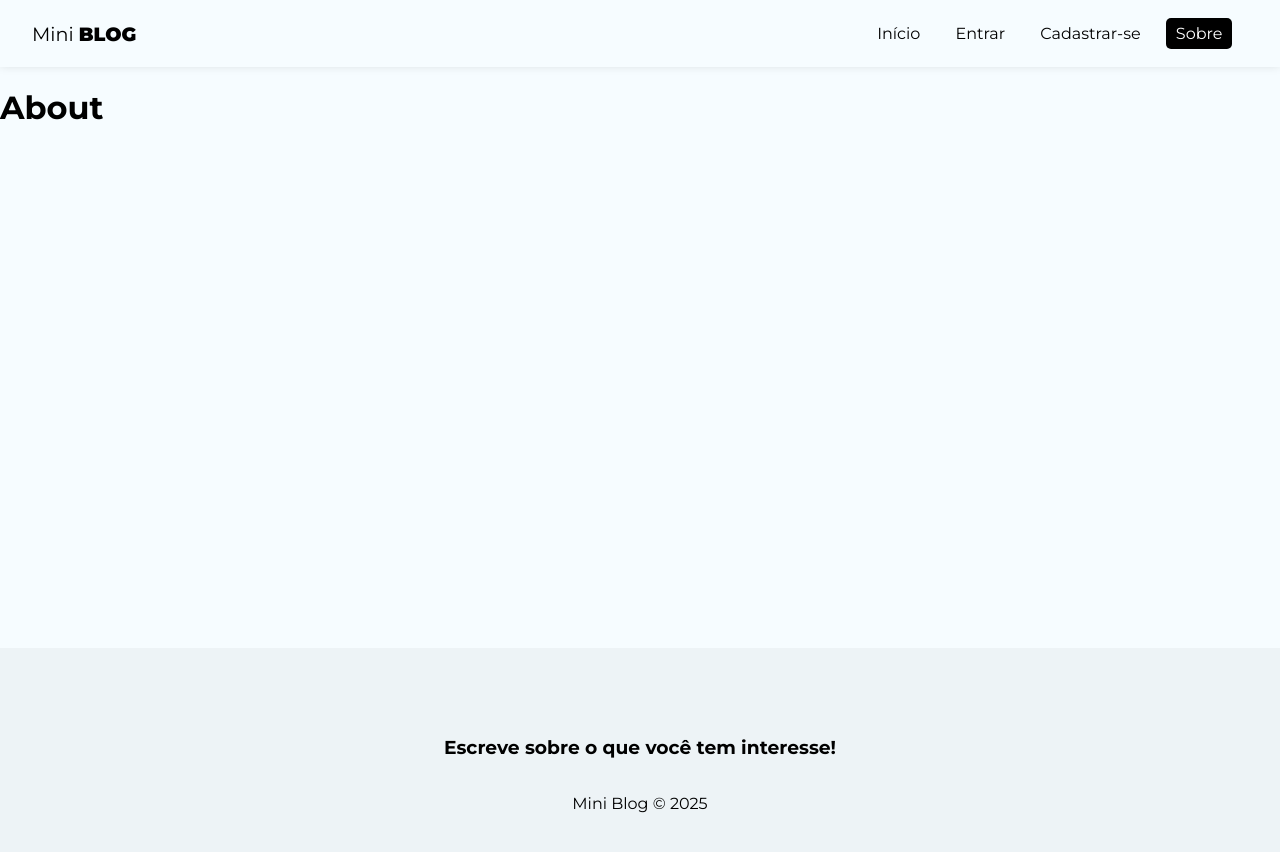
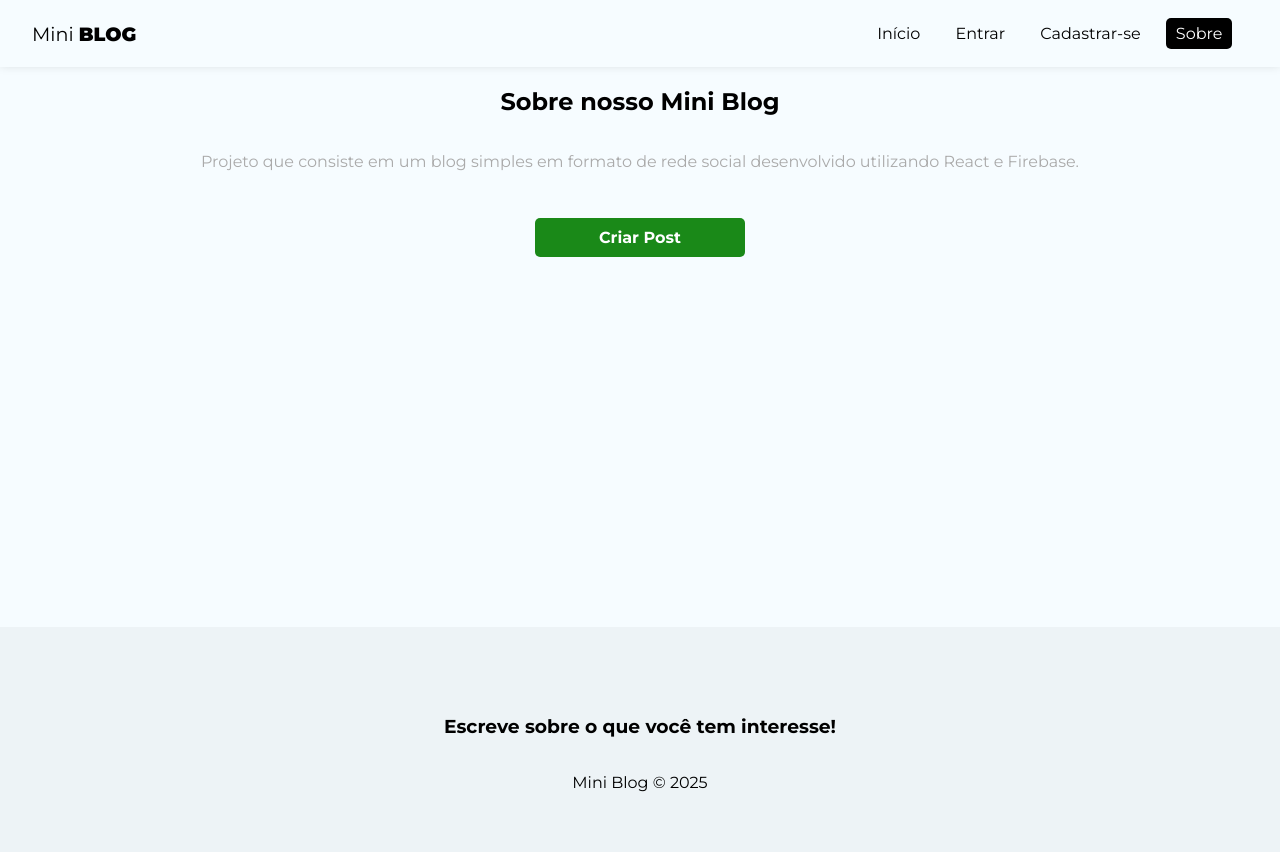
Before and after one commit to Gabrielneves05/miniblog, a React (Create React App) app: page /about in a window 1280 px wide. Shown: the top 852 px of the page. Built offline with nearby package versions, Linux system fonts and the light colour scheme; no server answers.

Commit message:
feat: blocking pages that require authentication / about styling

```diff
--- a/src/App.js
+++ b/src/App.js
@@ -44,10 +44,22 @@ function App() {
             <Routes>
               <Route path="/" element={<Home />} />
               <Route path="/about" element={<About />} />
-              <Route path="/login" element={<Login />} />
-              <Route path="/register" element={<Register />} />
-              <Route path="/posts/create" element={<CreatePost />} />
-              <Route path="/dashboard" element={<Dashboard />} />
+              <Route
+                path="/login"
+                element={!user ? <Login /> : <Navigate to="/" />}
+              />
+              <Route
+                path="/register"
+                element={!user ? <Register /> : <Navigate to="/" />}
+              />
+              <Route
+                path="/posts/create"
+                element={user ? <CreatePost /> : <Navigate to="/login" />}
+              />
+              <Route
+                path="/dashboard"
+                element={user ? <Dashboard /> : <Navigate to="/login" />}
+              />
             </Routes>
           </div>
           <Footer />
--- a/src/pages/About/About.js
+++ b/src/pages/About/About.js
@@ -1,9 +1,14 @@
 import styles from "./About.module.css";
+
+import { Link } from "react-router-dom";
 
 export default function About() {
     return (
-        <div>
-            <h1>About</h1>
+        <div className={styles.about}>
+            <h2>Sobre nosso Mini <span>Blog</span></h2>
+            <p>Projeto que consiste em um blog simples em formato de rede social desenvolvido utilizando React e Firebase.</p>
+
+            <Link href="/posts/create" className="btn">Criar Post</Link>
         </div>
     );
 }
--- a/src/pages/About/About.module.css
+++ b/src/pages/About/About.module.css
@@ -0,0 +1,17 @@
+.about {
+    display: flex;
+    text-align: center;
+    flex-direction: column;
+    align-items: center;
+}
+
+.about p {
+    color: #aaa;
+    margin-bottom: 2em;
+}
+
+.about a {
+    display: block;
+    margin-top: 15px;
+    padding: 10px 15px;
+}
```
